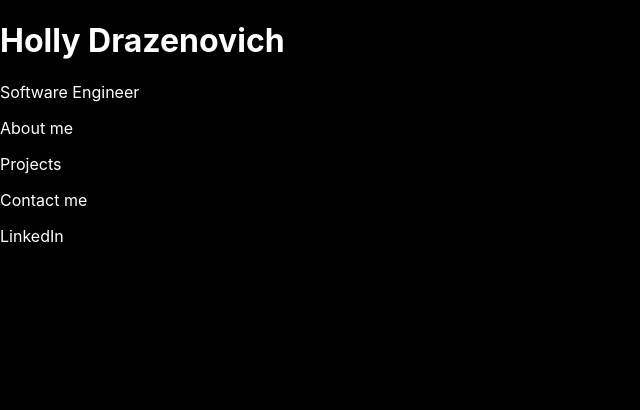
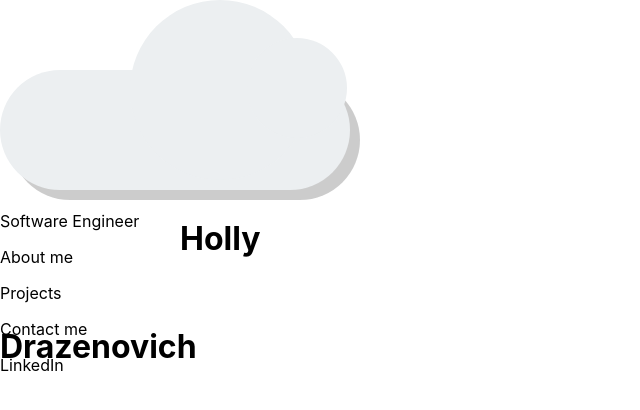
Before and after one commit to HollyDraz/hdportfolio, a React (Create React App) app in the folder portfolio/: page / in a window 1280 px wide. Shown: the top 410 px of the page, without its empty margins (0-640 px from the left). Built offline with nearby package versions, Linux system fonts and the light colour scheme.

Commit message:
playing with the css

```diff
--- a/portfolio/src/App.css
+++ b/portfolio/src/App.css
@@ -1,5 +1,32 @@
-/* app.css */
-body {
-  background-color: black;
-  color: white; /* Optional: This will change the text color to white for better contrast */
+HTML CSSResult Skip Results Iframe
+EDIT ON
+body{
+  background-color:#66D0FF;
 }
+.header{
+   margin-top:70px;
+   width:350px;
+   height:120px;
+   background:#ECEFF1;
+   box-shadow: 10px 10px rgba(0,0,0,0.2);
+   border-radius:100px;
+}
+.header::after, .header::before{
+    content:"";
+    position:relative;
+    display:inline-block;
+    background:inherit;
+    border-radius:inherit;
+}
+.header::after{
+    width:100px;
+    height:100px;
+    top:-220px;
+    left:50px;
+}
+.header::before{
+    width:180px;
+    height:180px;
+    top: -70px;
+    left:130px;
+}
--- a/portfolio/src/App.js
+++ b/portfolio/src/App.js
@@ -1,16 +1,17 @@
 import React from 'react';
 import './App.css';
+
 
 function App() {
   return (
     <div className="App">
       <h1 className='header'>Holly Drazenovich</h1>
-      <p className='subheader'>Software Engineer</p>
 
-      <p className='about'> About me</p>
-      <p className='projects'> Projects</p>
+      <p className='title'>Software Engineer</p>
+      <p className='about'>About me</p>
+      <p className='projects'>Projects</p>
       <p className='contact'>Contact me</p>
-      <p className='connect'> LinkedIn </p>
+      <p className='connect'>LinkedIn</p>
     </div>
   );
 }
```
Also changed, not shown: portfolio/src/reflecting.png (renamed from portfolio/public/images/reflecting.png).
